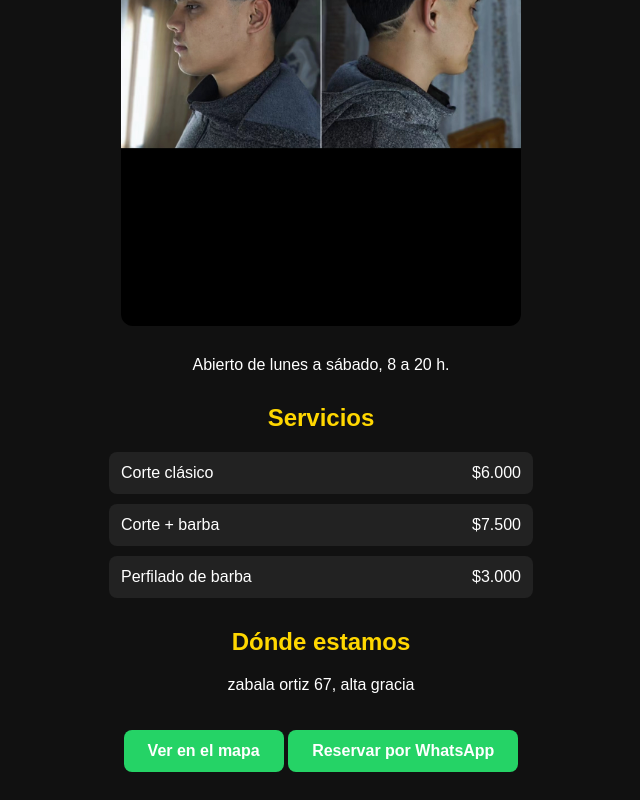
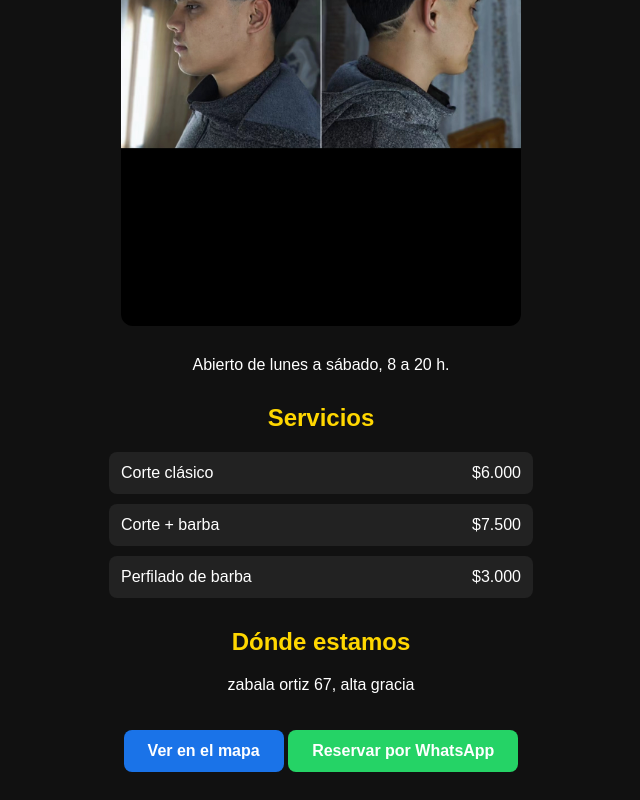
Before and after one commit to thiagoal08/Barberia-blessed, a plain HTML site: page index.html in a window 1280 px wide. Shown: the part 681-1481 px from the top of the page, without its empty margins (319-959 px from the left). Drawn offline with Linux system fonts and the light colour scheme.

Commit message:
Update index.html

```diff
--- a/index.html
+++ b/index.html
@@ -14,7 +14,7 @@
     }
 
     h1 {
-      color: red;
+      color: gold;
     }
 
     .boton {
@@ -36,6 +36,9 @@
   max-width: 400px;
   border-radius: 12px;
   margin: 10px 0;
+    }
+    .mapa {
+  background-color: #1a73e8;
     }
     h2 {
   color: gold;
@@ -63,7 +66,7 @@
 <div class="servicio"><span>Perfilado de barba</span><span>$3.000</span></div>
   <h2>Dónde estamos</h2>
 <p>zabala ortiz 67, alta gracia</p>
-  <a class="boton" href="https://maps.app.goo.gl/jP9pGPgYr7UiegPH6">Ver en el mapa</a>
+  <a class="boton mapa" href="https://maps.app.goo.gl/jP9pGPgYr7UiegPH6">Ver en el mapa</a>
   <a class="boton" href="https://wa.me/3547531548">Reservar por WhatsApp</a>
 </body>
 </html>
```
